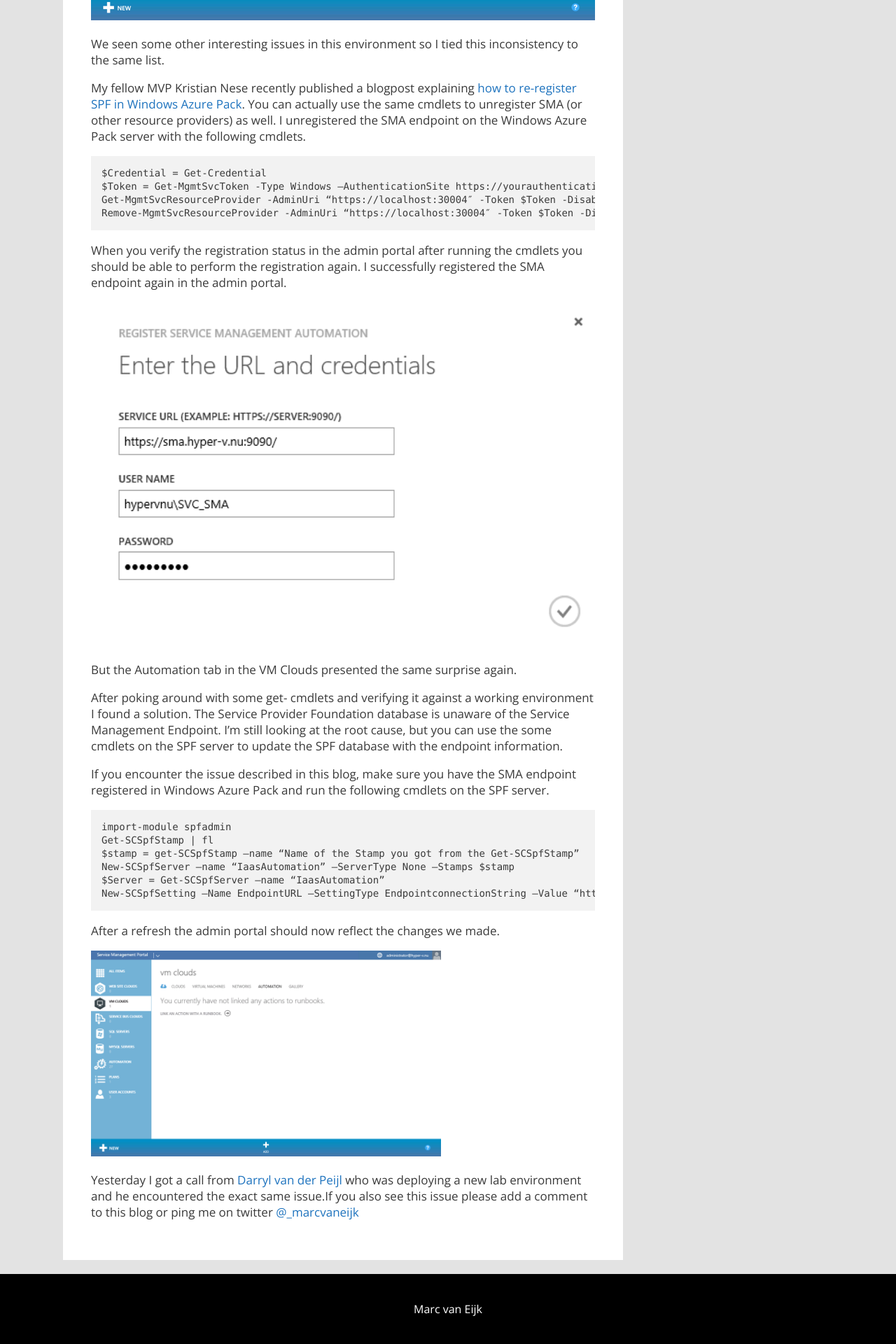
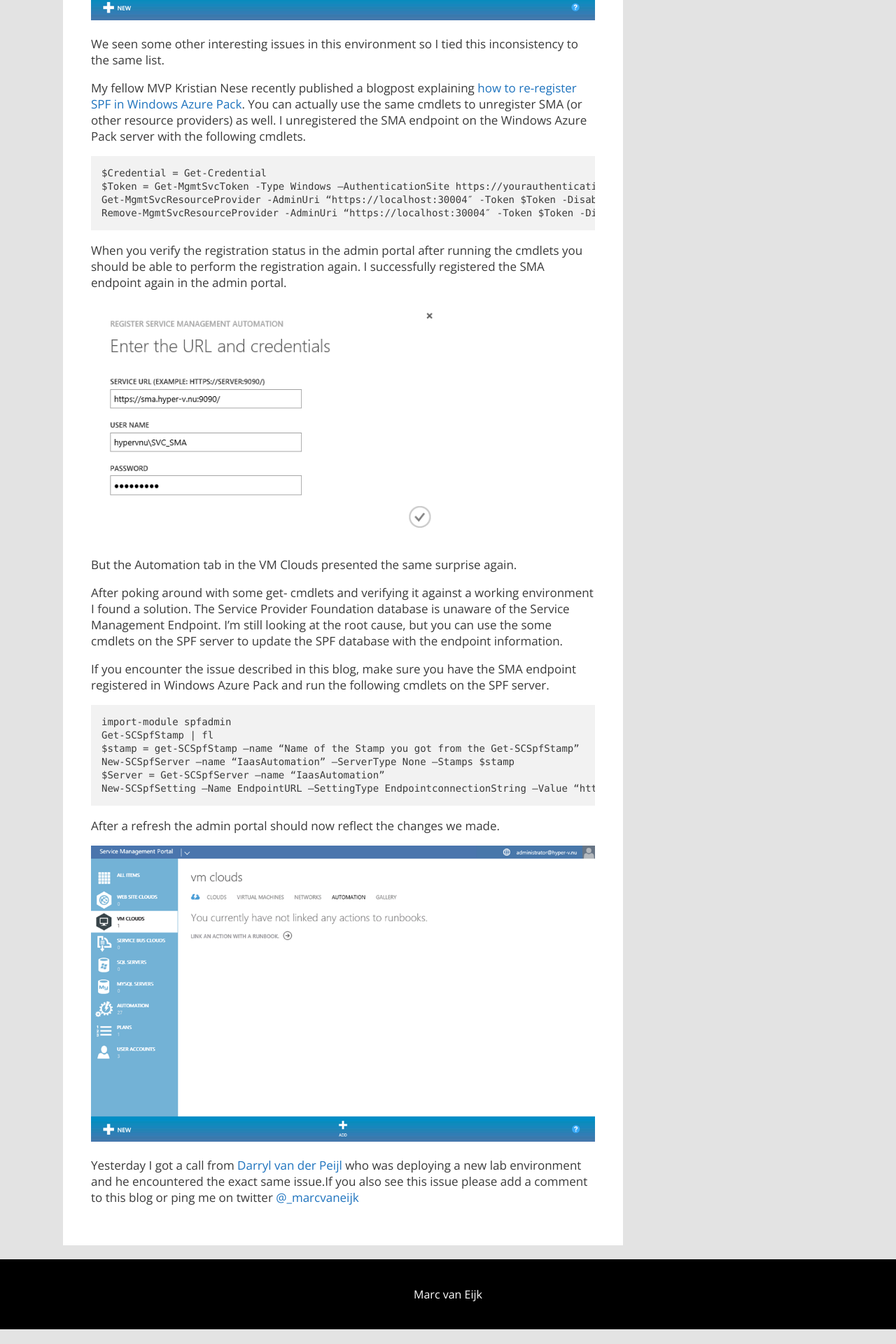
Before and after one commit to marcvaneijk/marcvaneijk.old, a Jekyll site: the page built from _posts/2014-03-19-registersma.md, in a window 1280 px wide. Shown: the part 1001-2921 px from the top of the page at 70% size. Built offline with Jekyll 4.4.1, drawn with Linux system fonts in a browser that asks for light colours; nearby versions of some CDN libraries; after the commit the page ends 2900 px from its top, so only the background shows below that.

Commit message:
Update 2014-03-19-registersma.md

```diff
--- a/_posts/2014-03-19-registersma.md
+++ b/_posts/2014-03-19-registersma.md
@@ -22,7 +22,7 @@ Remove-MgmtSvcResourceProvider -AdminUri “https://localhost:30004″ -Token $T
 
 When you verify the registration status in the admin portal after running the cmdlets you should be able to perform the registration again. I successfully registered the SMA endpoint again in the admin portal.
 
-<img src="/images/2014-03-19/Register-SMA.png" width="720">
+<img src="/images/2014-03-19/Register-SMA.png" width="500">
 
 But the Automation tab in the VM Clouds presented the same surprise again.
 <!--more-->
@@ -42,6 +42,6 @@ New-SCSpfSetting –Name EndpointURL –SettingType EndpointconnectionString –
 
 After a refresh the admin portal should now reflect the changes we made.
 
-<img src="/images/2014-03-19/After-SPF-cmdlets.png" width="500">
+<img src="/images/2014-03-19/After-SPF-cmdlets.png" width="720">
 
 Yesterday I got a call from [Darryl van der Peijl](http://www.darrylvanderpeijl.nl/) who was deploying a new lab environment and he encountered the exact same issue.If you also see this issue please add a comment to this blog or ping me on twitter [@_marcvaneijk](http://twitter.com/_marcvaneijk)
```
